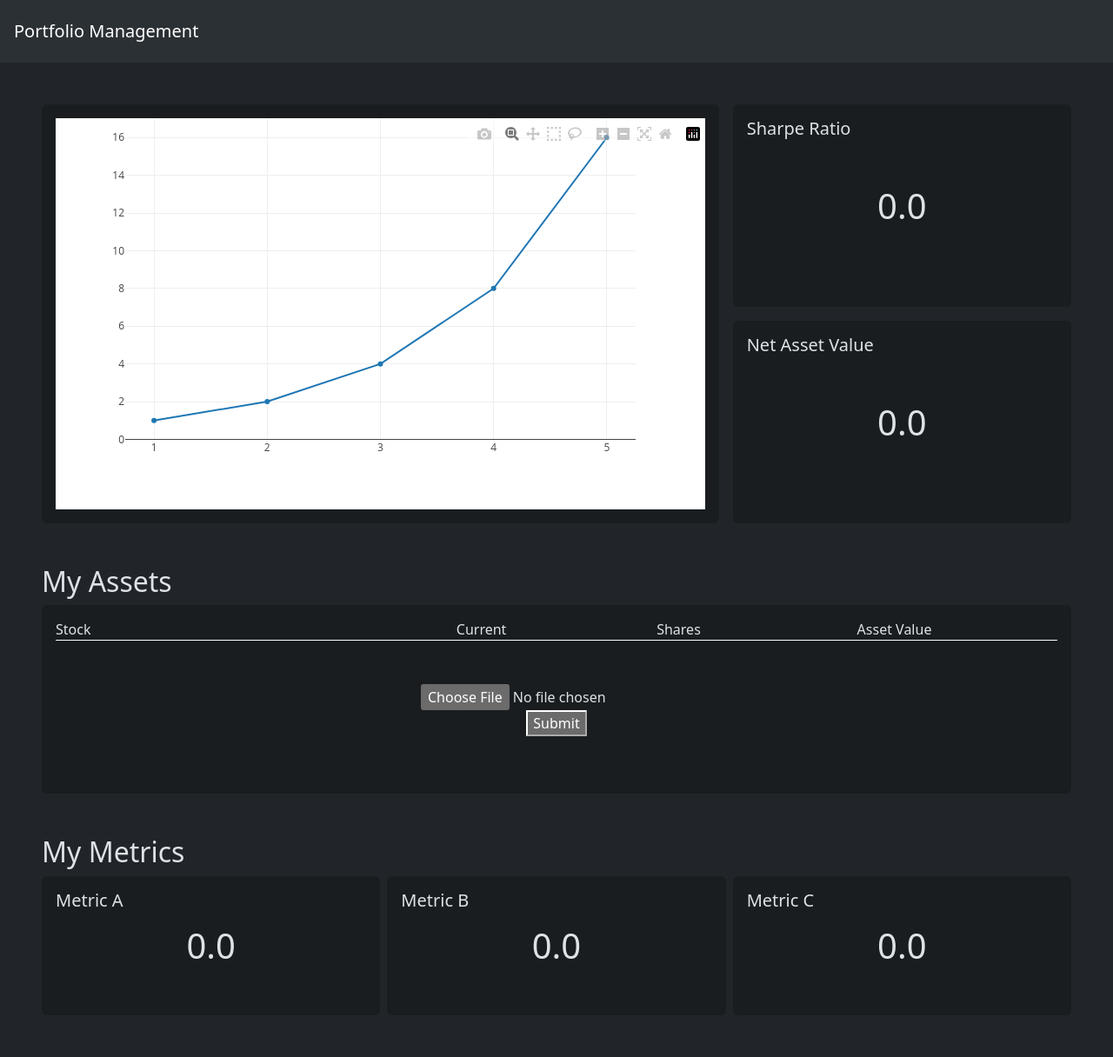
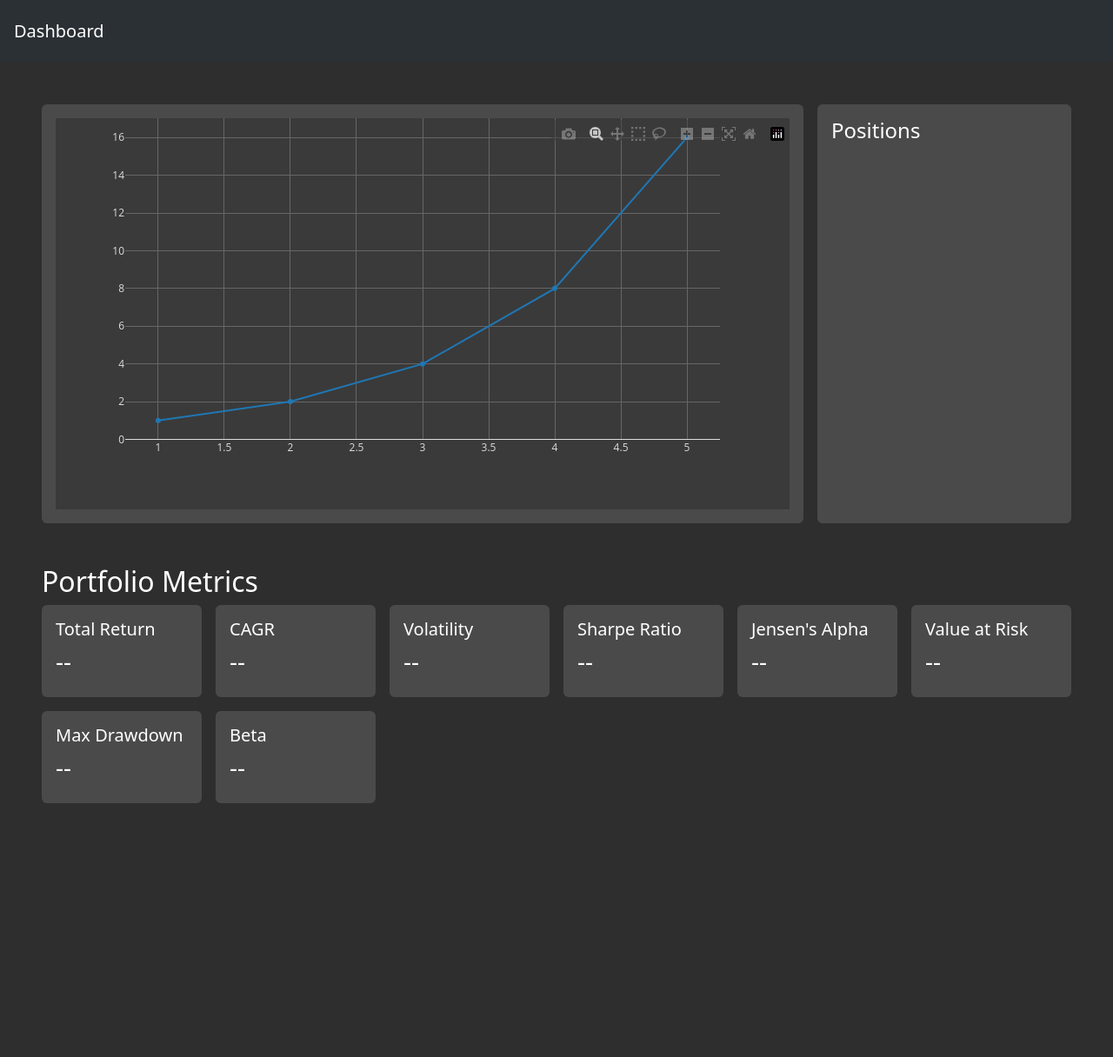
Before and after one commit to aachen-investment-club/portfolio-management, a Flask app: page / in a window 1280 px wide. Shown: the whole page at 87% size. After the commit the page ends 924 px from the top, so only its background shows below. Run offline with Flask 3, Linux system fonts and the light colour scheme; some libraries are stand-ins or nearby versions.

Commit message:
better ui for the dashboard

```diff
--- a/portfolio/static/index.css
+++ b/portfolio/static/index.css
@@ -8,4 +8,17 @@ body {
     flex-direction: column;
     margin: 0;
     padding: 0;
+    background-color: #2E2E2E !important;
+    color: white !important;
 }
+
+.bg-dark-subtle {
+    background-color: #4A4A4A !important;
+    color: white !important;
+    border-radius: 12px;
+}
+
+#main-chart {
+    background-color: #3A3A3A !important;
+    border-radius: 12px;
+}
--- a/portfolio/static/index.js
+++ b/portfolio/static/index.js
@@ -1,13 +1,36 @@
 const mainChart = document.getElementById('main-chart');
-Plotly.newPlot(mainChart, [{
-x: [1, 2, 3, 4, 5],
-y: [1, 2, 4, 8, 16] }], {
-margin: { t: 0 } } );
 
 const mainTable = document.getElementById('main-table');
 const inputFileForm = document.getElementById('input-file-form');
 const submitButton = document.getElementById('submit-button');
 const inputFile = document.getElementById('input-file');
+const darkLayout = {
+    paper_bgcolor: '#3A3A3A',
+    plot_bgcolor: '#3A3A3A',
+    font: { color: 'white' },
+
+    xaxis: {
+        color: "#dddddd",
+        gridcolor: '#666'
+    },
+    yaxis: {
+        color: "#dddddd",
+        gridcolor: '#666'
+    },
+    legend: {
+        font: { color: 'white' },
+        bgcolor: '#3A3A3A'
+    }
+};
+const layout = {
+    ...darkLayout,
+    margin: { t: 0 }
+};
+
+Plotly.newPlot(mainChart, [{
+    x: [1, 2, 3, 4, 5],
+    y: [1, 2, 4, 8, 16]
+}], layout);
 
 let portfolioData = undefined;
 
@@ -33,4 +56,8 @@ submitButton.onclick = async (e) => {
         mainTable.appendChild(shares);
         mainTable.appendChild(assetValue);
     }
+
+    const maxDD = portfolioData[0].max_drawdown;  // TEMPORARY SOURCE
+    document.getElementById("kpi-maxdrawdown").innerText =
+        (maxDD * 100).toFixed(0) + "%";
 };
--- a/portfolio/templates/index.html
+++ b/portfolio/templates/index.html
@@ -6,79 +6,69 @@
     </head>
     <body>
         <nav class="navbar navbar-expand-lg bg-body-tertiary container-fluid p-3">
-            <a class="navbar-brand" href="#">Portfolio Management</a>
+            <a class="navbar-brand" href="#">Dashboard</a>
         </nav>
 
 
         <main class="container-fluid bg-body-red p-5">
-            <div class="d-grid gap-3" style="grid-template-columns: 2fr 1fr;">
-                <div class="container-fluid p-3 rounded bg-dark-subtle"
-                    style="grid-row: 1 / span 2;">
+            <div class="d-grid gap-3" style="grid-template-columns: 3fr 1fr;">
+
+                <!-- MAIN CHART -->
+                <div class="container-fluid p-3 rounded bg-dark-subtle">
                     <div id="main-chart" class="container-fluid p-0"></div>
                 </div>
 
-                <div class="bg-dark-subtle container-fluid
-                    rounded p-3 position-relative">
-                    <h5>Sharpe Ratio</h5>
-                    <h1 class="position-absolute top-50 start-50 translate-middle">
-                        0.0
-                    </h1>
-                </div>
+                <!-- POSITIONS LIST  -->
+                <div class="bg-dark-subtle container-fluid rounded p-3">
+                    <h4>Positions</h4>
+                    <div id="positions-list">
+                        <!-- TO DO -->
 
-                <div class="bg-dark-subtle container-fluid
-                    rounded p-3 position-relative">
-                    <h5>Net Asset Value</h5>
-                    <h1 class="position-absolute top-50 start-50 translate-middle">
-                        0.0
-                    </h1>
+                    </div>
                 </div>
 
             </div>
+            <h2 class="mt-5">Portfolio Metrics</h2>
 
-            <h2 class="mt-5">My Assets</h2>
-            <div id="main-table"
-                class="d-grid container-fluid p-3 bg-dark-subtle rounded"
-                style="grid-template-columns: 2fr repeat(3, 1fr);">
-                <div class="font-weight-bold border-bottom border-white">Stock</div>
-                <div class="font-weight-bold border-bottom border-white">Current</div>
-                <div class="font-weight-bold border-bottom border-white">Shares</div>
-                <div class="font-weight-bold border-bottom border-white">Asset Value</div>
+            <div class="d-grid gap-3" style="grid-template-columns: repeat(6, 1fr);">
 
-                <div id="input-file-form"
-                    class="position-relative flex-column
-                    justify-content-center align-items-center"
-                    style="grid-column: 1 / span 4; height: 10em;display: flex;">
-                    <input id="input-file" type="file" id="json-file"/>
+                <div class="bg-dark-subtle container-fluid rounded p-3">
+                    <h5>Total Return</h5>
+                    <h3 id="kpi-total-return">--</h3>
+                </div>
 
-                    <button id="submit-button">Submit</button>
+                <div class="bg-dark-subtle container-fluid rounded p-3">
+                    <h5>CAGR</h5>
+                    <h3 id="kpi-cagr">--</h3>
                 </div>
-            </div>
 
-            <h2 class="mt-5">My Metrics</h2>
-            <div class="d-grid gap-2" style="grid-template-columns: repeat(3, 1fr);">
-                <div class="bg-dark-subtle container-fluid
-                    rounded p-3 position-relative"
-                    style="height: 10em;">
-                    <h5>Metric A</h5>
-                    <h1 class="position-absolute top-50 start-50 translate-middle">
-                        0.0
-                    </h1>
+                <div class="bg-dark-subtle container-fluid rounded p-3">
+                    <h5>Volatility</h5>
+                    <h3 id="kpi-volatility">--</h3>
                 </div>
-                <div class="bg-dark-subtle container-fluid
-                    rounded p-3 position-relative"
-                    style="height: 10em;">
-                    <h5>Metric B</h5>
-                    <h1 class="position-absolute top-50 start-50 translate-middle">
-                        0.0
-                    </h1>
+
+                <div class="bg-dark-subtle container-fluid rounded p-3">
+                    <h5>Sharpe Ratio</h5>
+                    <h3 id="kpi-sharpe">--</h3>
                 </div>
-                <div class="bg-dark-subtle container-fluid
-                    rounded p-3 position-relative"
-                    style="height: 10em;">
-                    <h5>Metric C</h5>
-                    <h1 class="position-absolute top-50 start-50 translate-middle">
-                        0.0
-                    </h1>
+
+                <div class="bg-dark-subtle container-fluid rounded p-3">
+                    <h5>Jensen's Alpha</h5>
+                    <h3 id="kpi-jalpha">--</h3>
+                </div>
+                <div class="bg-dark-subtle container-fluid rounded p-3">
+                    <h5>Value at Risk</h5>
+                    <h3 id="kpi-var">--</h3>
+                </div>
+
+                <div class="bg-dark-subtle container-fluid rounded p-3">
+                    <h5>Max Drawdown</h5>
+                    <h3 id="kpi-maxdrawdown">--</h3>
+                </div>
+
+                <div class="bg-dark-subtle container-fluid rounded p-3">
+                    <h5>Beta</h5>
+                    <h3 id="kpi-beta">--</h3>
                 </div>
             </div>
         </main>
```
